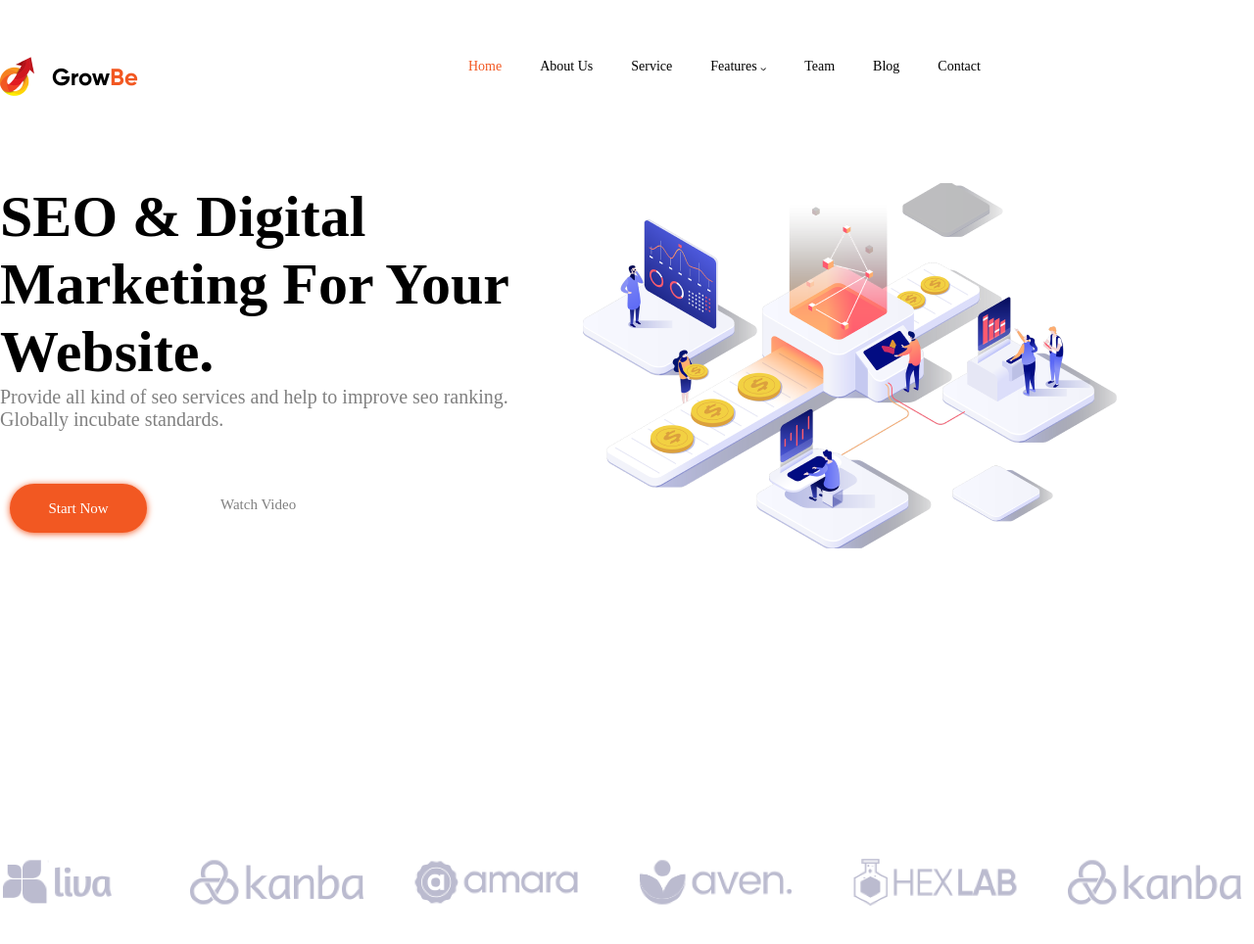
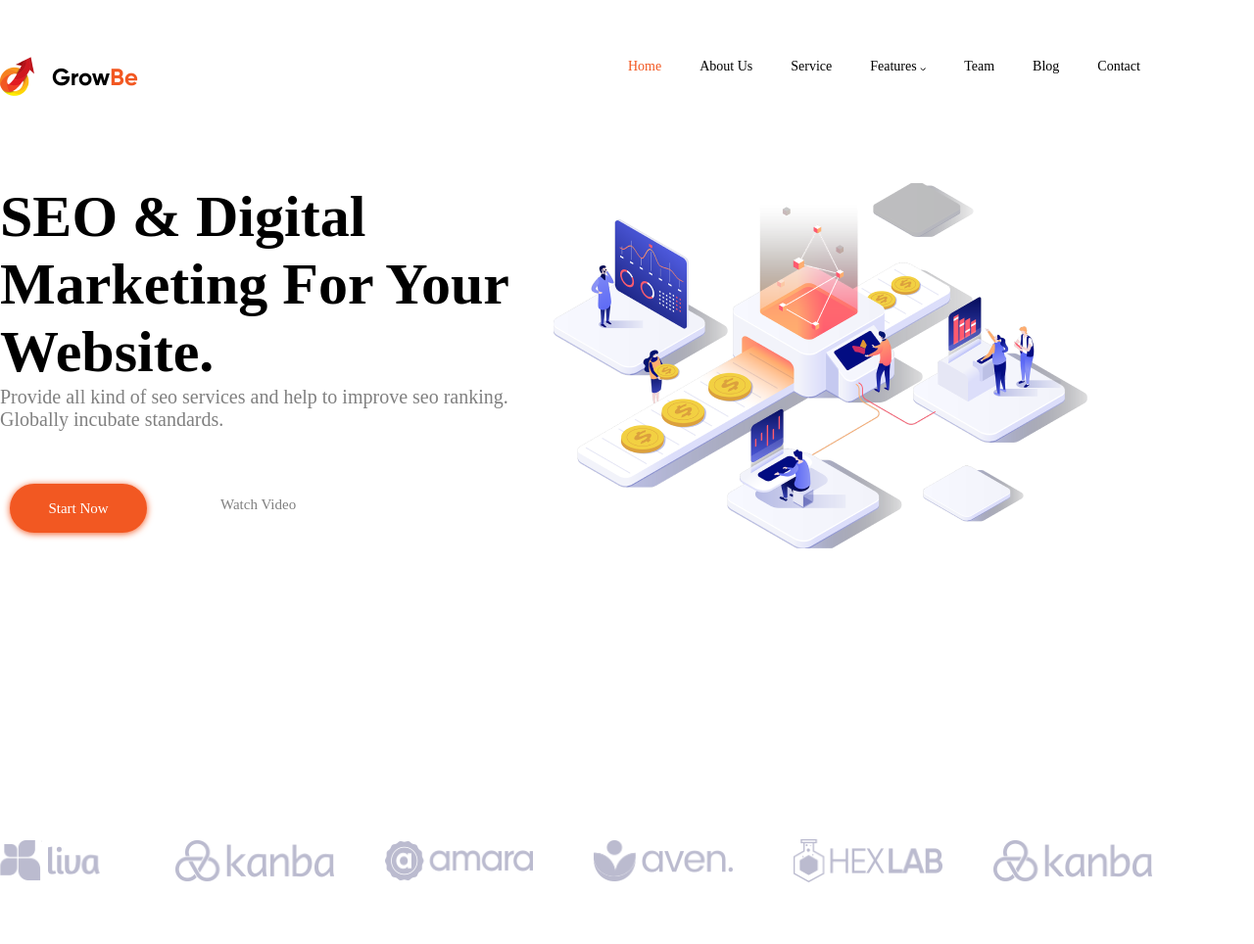
Before and after one commit to mor1bid/html-hw3, a plain HTML site: page index.html in a window 1280 px wide. Shown: the top 964 px of the page at 98% size. Drawn offline with Linux system fonts and the light colour scheme; a web font is replaced by a local one.

Commit message:
html-hw3-v22lozhnoo

```diff
--- a/style.css
+++ b/style.css
@@ -14,7 +14,6 @@ body {
     flex-direction: row;
     width: 100%;
     height: 114px;
-    margin: 0 auto;
     margin-top: 58px;
 }
 
@@ -52,7 +51,7 @@ body {
     width: 88px;
     height: 30px;
     margin-top: 7px;
-    padding-right: 337px;
+    padding-right: 500px;
 }
 
 .content {
@@ -63,11 +62,14 @@ body {
     margin-top: 15px;
 }
 
+.content .content_text {
+    width: 589px;
+}
+
 .content .content_text h1{
     font-family: gilroy-bold;
     font-size: 60px;
     font-weight: 300px;
-    width: 589px;
 }
 
 .content .content_text a{
@@ -75,7 +77,6 @@ body {
     color: grey;
     font-size: 20px;
     font-weight: 300px;
-    width: 266px;
     height: 48px;
 }
 
@@ -116,7 +117,8 @@ body {
 .content .content_img img{
     width: 610.73px;
     height: 372.9px;
-    padding-top: -108px;
+    padding-top: -308px;
+    margin-left: -26px;
 }
 
 .footer {
@@ -124,13 +126,13 @@ body {
     flex-direction: row;
     width: 1240px;
     height: 158px;
-    margin-top: 236px;
+    margin-top: 216px;
     margin-left: -30px;
 }
 
 .footer img{
-    width: 35%;
-    height: 35%;
+    width: 32%;
+    height: 32%;
     margin-top: -85px;
     padding-right: 47px;
 }
```
